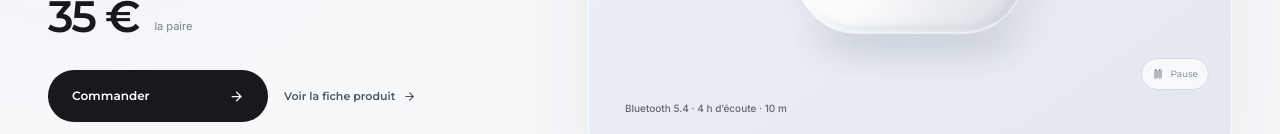
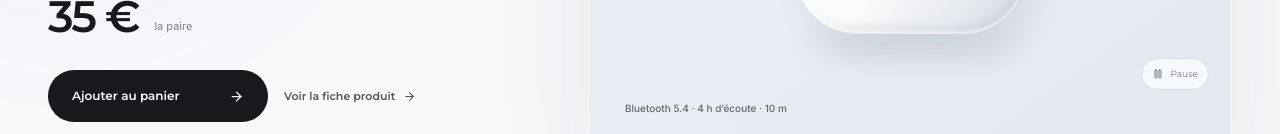
Before and after one commit to said-oumakhlouf/connecta, a Next.js app: page / in a window 1280 px wide. Shown: the part 665-799 px from the top of the page. Built offline with nearby package versions, Linux system fonts and the light colour scheme; no server answers.

Commit message:
fix(ux): separate add-to-cart from payment, offer clear reservation recovery

```diff
--- a/components/home/Hero.tsx
+++ b/components/home/Hero.tsx
@@ -57,7 +57,7 @@ export default function Hero() {
               onClick={() => order('solo')}
               className="group flex min-w-46 items-center justify-between gap-6 rounded-full bg-[#17191d] px-5 py-3.5 text-[11px] font-semibold text-white transition duration-300 hover:-translate-y-0.5 hover:bg-[#235bfa] sm:min-w-52.5 sm:px-6 sm:py-4 md:min-w-55 md:gap-8 md:py-4.5 md:text-xs"
             >
-              Commander
+              Ajouter au panier
               <ArrowRight
                 size={15}
                 className="transition-transform duration-300 group-hover:translate-x-1"
```
